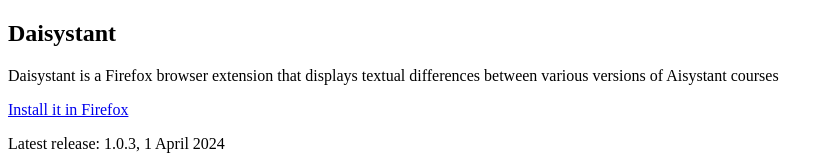
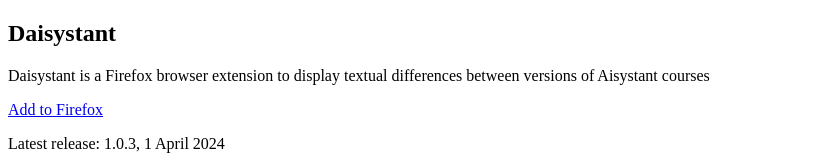
Before and after one commit to dottedmag/daisystant, a browser extension: page web/index.html in a window 1280 px wide. Shown: the top 168 px of the page, without its empty margins (0-834 px from the left). Drawn offline with Linux system fonts and the light colour scheme.

Commit message:
Update Web page

```diff
--- a/web/index.html
+++ b/web/index.html
@@ -9,9 +9,9 @@
       <div class="px-6 py-24 sm:px-6 sm:py-32 lg:px-8">
 	<div class="mx-auto max-w-2xl text-center">
 	  <h2 class="text-3xl font-bold tracking-tight text-gray-900 sm:text-4xl">Daisystant</h2>
-	  <p class="mx-auto mt-6 max-w-xl text-lg leading-8 text-gray-600">Daisystant is a Firefox browser extension that displays textual differences between various versions of Aisystant courses</p>
+	  <p class="mx-auto mt-6 max-w-xl text-lg leading-8 text-gray-600">Daisystant is a Firefox browser extension to display textual differences between versions of Aisystant courses</p>
 	  <div class="mt-10 flex items-center justify-center gap-x-6">
-            <a href="daisystant-1.0.3.xpi" class="rounded-md bg-indigo-600 px-3.5 py-2.5 text-sm font-semibold text-white shadow-sm hover:bg-indigo-500 focus-visible:outline focus-visible:outline-2 focus-visible:outline-offset-2 focus-visible:outline-indigo-600">Install it in Firefox</a>
+            <a href="daisystant-1.0.3.xpi" class="rounded-md bg-indigo-600 px-3.5 py-2.5 text-sm font-semibold text-white shadow-sm hover:bg-indigo-500 focus-visible:outline focus-visible:outline-2 focus-visible:outline-offset-2 focus-visible:outline-indigo-600">Add to Firefox</a>
 	  </div>
 	  <p class="mx-auto mt-6 max-w-xl text-lg leading-8 text-gray-600">Latest release: 1.0.3, 1 April 2024</p>
 	  <p class="mx-auto max-w-xl text-lg leading-8"><a href="https://github.com/dottedmag/daisystant" class="text-indigo-600 text-indigo-500">Source code</a></p>
```
